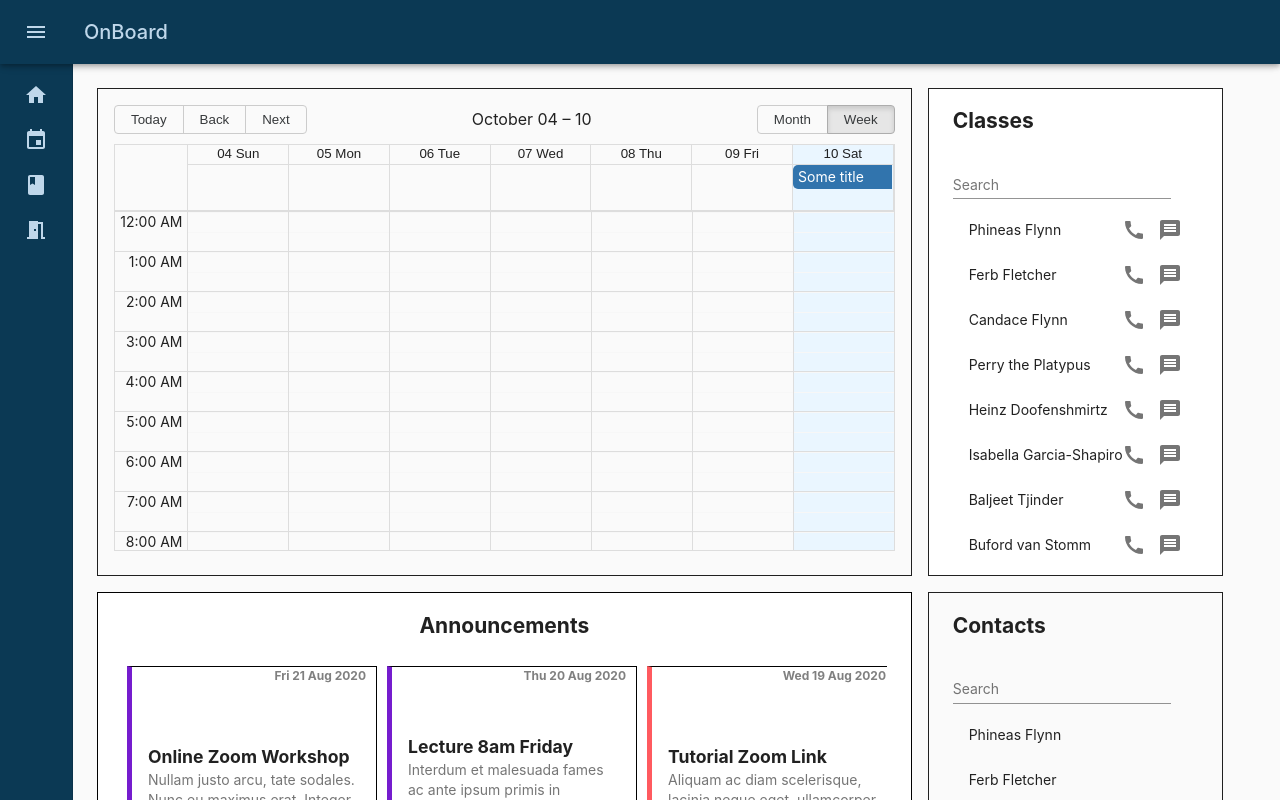
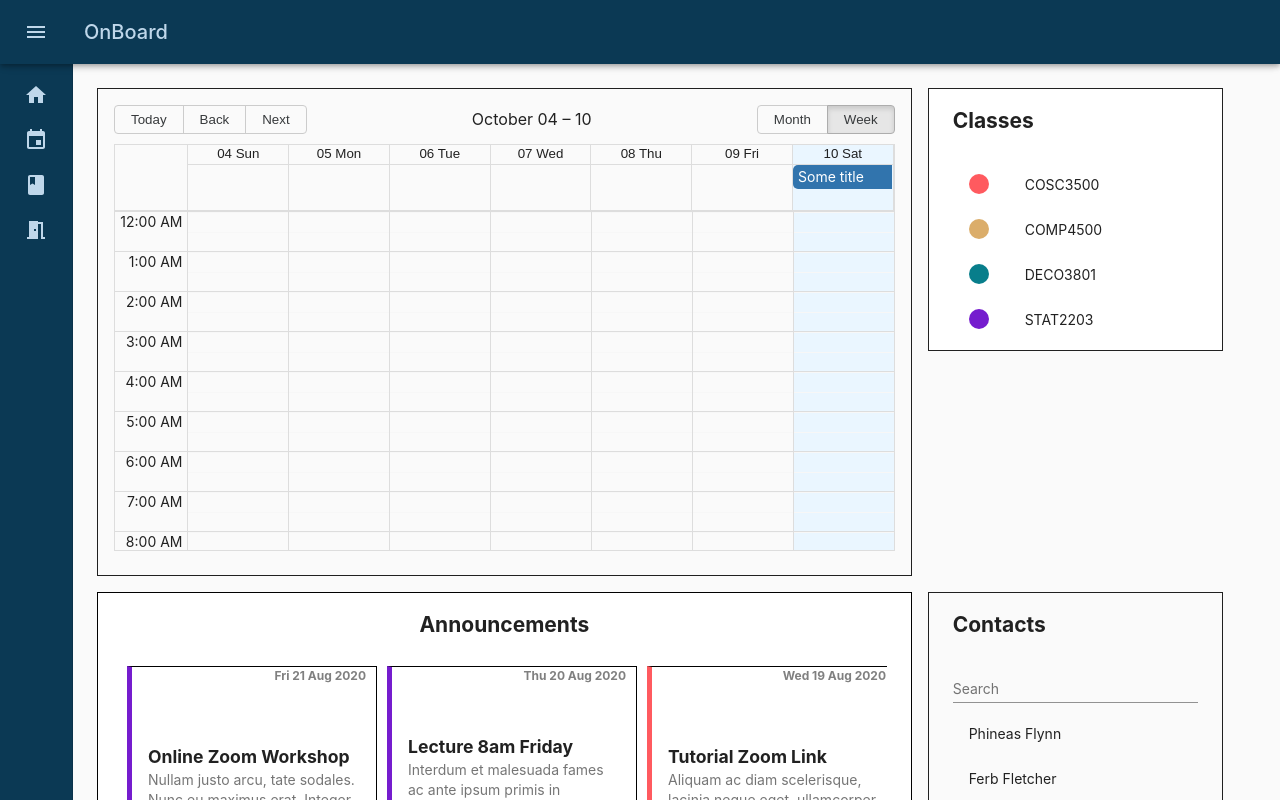
Before and after one commit to doofenshmirtz-deco-inc/OnBoard, a React (Create React App) app in the folder client/: page / in a window 1280 px wide. Shown: the top 800 px of the page. Built offline with nearby package versions, Linux system fonts and the light colour scheme; the HTML template or start-up script is replaced by a standard one; a web font is replaced by a local one.

Commit message:
ClassList and ContactCard changes
ClassList is now mostly complete. ContactCards now feature avatars.

```diff
--- a/client/src/components/ClassesList.tsx
+++ b/client/src/components/ClassesList.tsx
@@ -2,24 +2,26 @@ import React, { useState } from "react";
 import { makeStyles, Theme, createStyles } from "@material-ui/core/styles";
 import List from "@material-ui/core/List";
 import ListItem from "@material-ui/core/ListItem";
-import ListItemSecondaryAction from "@material-ui/core/ListItemSecondaryAction";
+import ListItemIcon from "@material-ui/core/ListItemIcon";
 import ListItemText from "@material-ui/core/ListItemText";
-import TextField from "@material-ui/core/TextField";
-import IconButton from "@material-ui/core/IconButton";
-import MessageIcon from "@material-ui/icons/Message";
-import CallIcon from "@material-ui/icons/Call";
 import Box from "@material-ui/core/Box";
 import Container from "@material-ui/core/Container";
 
-let classList: string[] = [
-  "Phineas Flynn",
-  "Ferb Fletcher",
-  "Candace Flynn",
-  "Perry the Platypus",
-  "Heinz Doofenshmirtz",
-  "Isabella Garcia-Shapiro",
-  "Baljeet Tjinder",
-  "Buford van Stomm",
+class Course {
+  name: string;
+  colour: string;
+
+  constructor (name: string, colour: string) {
+    this.name = name;
+    this.colour = colour;
+  }
+}
+
+let classList: Course[] = [
+  new Course("COSC3500", "#FF5A5F"),
+  new Course("COMP4500", "#DBAD6A "),
+  new Course("DECO3801", "#087E8B"),
+  new Course("STAT2203", "#751CCE"),
 ];
 
 const useStyles = makeStyles((theme: Theme) =>
@@ -36,34 +38,20 @@ const useStyles = makeStyles((theme: Theme) =>
 export default function ContactList() {
   const classes = useStyles();
 
-  const [searchTerm, setSearchTerm] = useState("");
-
   return (
     <Box border={1} className={classes.root}>
       <Container>
         <h2>Classes</h2>
-        <TextField
-          className={classes.searchbar}
-          id="contacts-search"
-          label="Search"
-          value={searchTerm}
-          onChange={(e) => setSearchTerm(e.target.value)}
-        />
         <List>
           {classList.map((item, index) =>
-            item.toLowerCase().includes(searchTerm.toLowerCase()) ? (
               <ListItem button key={index}>
-                <ListItemText primary={item} key={item} />
-                <ListItemSecondaryAction>
-                  <IconButton edge="end" aria-label="call">
-                    <CallIcon />
-                  </IconButton>
-                  <IconButton edge="end" aria-label="message">
-                    <MessageIcon />
-                  </IconButton>
-                </ListItemSecondaryAction>
+                <ListItemIcon>
+                  <svg width={20} height={20}>
+                    <circle cx={10} cy={10} r={10} fill={item.colour}></circle>
+                  </svg>
+                </ListItemIcon>
+                <ListItemText primary={item.name} />
               </ListItem>
-            ) : null
           )}
         </List>
       </Container>
--- a/client/src/components/ContactCard.tsx
+++ b/client/src/components/ContactCard.tsx
@@ -33,7 +33,11 @@ export default function ContactCard(props: any) {
     <Card>
       <CardHeader
         avatar={
-          <Avatar aria-label="contact" className={classes.avatar}>
+          <Avatar
+            aria-label="contact"
+            className={classes.avatar}
+            src={props.contact.avatar}
+          >
             {props.contact.name[0]}
           </Avatar>
         }
--- a/client/src/components/ContactList.tsx
+++ b/client/src/components/ContactList.tsx
@@ -5,8 +5,6 @@ import ListItem from "@material-ui/core/ListItem";
 import ListItemText from "@material-ui/core/ListItemText";
 import TextField from "@material-ui/core/TextField";
 import ContactCard from "./ContactCard";
-import Card from "@material-ui/core/Card";
-import CardContent from "@material-ui/core/CardContent";
 import Popover from "@material-ui/core/Popover";
 import Box from "@material-ui/core/Box";
 import Container from "@material-ui/core/Container";
@@ -22,7 +20,7 @@ const useStyles = makeStyles((theme: Theme) =>
     },
     title: {},
     searchBar: {
-      width: "200",
+      width: "100%",
       margin: "auto",
     },
     contactList: {
--- a/client/src/components/Contacts.json
+++ b/client/src/components/Contacts.json
@@ -1,34 +1,47 @@
 [
     {
         "name": "Phineas Flynn",
-        "role": "Student"
+        "role": "Student",
+        "avatar": "https://vignette.wikia.nocookie.net/phineasandferb/images/e/ea/Profile_-_Phineas_Flynn.PNG"
     },
     {
         "name": "Ferb Fletcher",
-        "role": "Head Tutor"
+        "role": "Head Tutor",
+        "avatar": "https://vignette.wikia.nocookie.net/phineasandferb/images/c/ca/Profile_-_Ferb_Fletcher.PNG"
     },
     {
         "name": "Candace Flynn",
-        "role": "Student"
+        "role": "Student",
+        "avatar": "https://vignette.wikia.nocookie.net/phineasandferb/images/1/18/Profile_-_Candace_Flynn.png"
     },
     {
         "name": "Perry the Platypus",
-        "role": "Tutor"
+        "role": "Tutor",
+        "avatar": "https://vignette.wikia.nocookie.net/phineasandferb/images/6/66/Profile_-_Perry_the_Platypus.PNG"
     },
     {
         "name": "Heinz Doofenshmirtz",
-        "role": "Lecturer"
+        "role": "Lecturer",
+        "avatar": "https://vignette.wikia.nocookie.net/phineasandferb/images/5/5d/Doofenshmirtz_Portrait.jpg"
     },
     {
         "name": "Isabella Garcia-Shapiro",
-        "role": "Student"
+        "role": "Student",
+        "avatar": "https://vignette.wikia.nocookie.net/disney/images/9/98/IsabellaFull.JPG"
     },
     {
         "name": "Baljeet Tjinder",
-        "role": "Student"
+        "role": "Student",
+        "avatar": "https://vignette.wikia.nocookie.net/disney/images/4/41/BaljeetFull.JPG"
     },
     {
         "name": "Buford van Stomm",
-        "role": "Student"
+        "role": "Student",
+        "avatar": "https://vignette.wikia.nocookie.net/phineasandferb/images/b/bd/Profile_-_Buford_Van_Stomm.PNG"
+    },
+    {
+        "name": "Vanessa Doofenshmirtz",
+        "role": "Tutor",
+        "avatar": "https://vignette.wikia.nocookie.net/phineasandferb/images/a/ab/Profile_-_Vanessa_Doofenshmirtz.PNG"
     }
 ]
```
